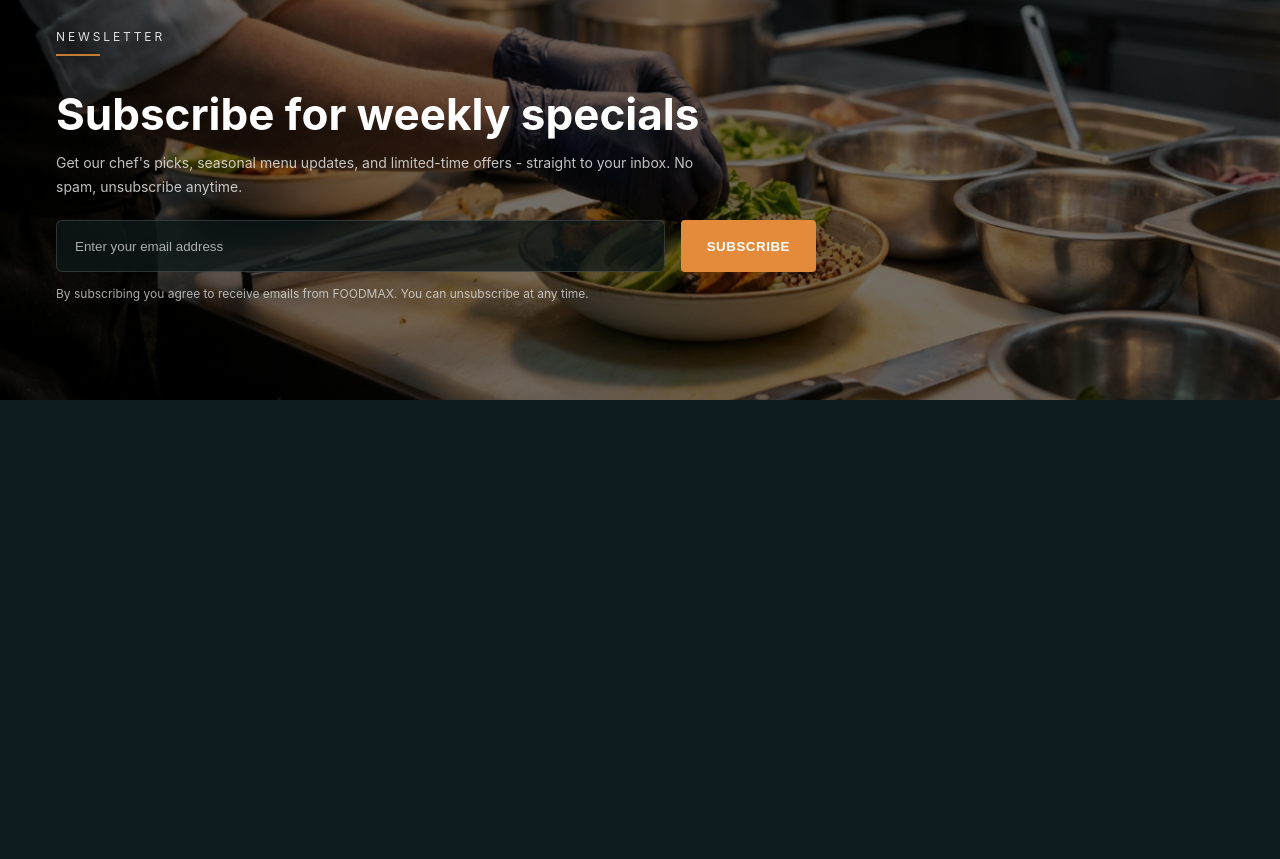
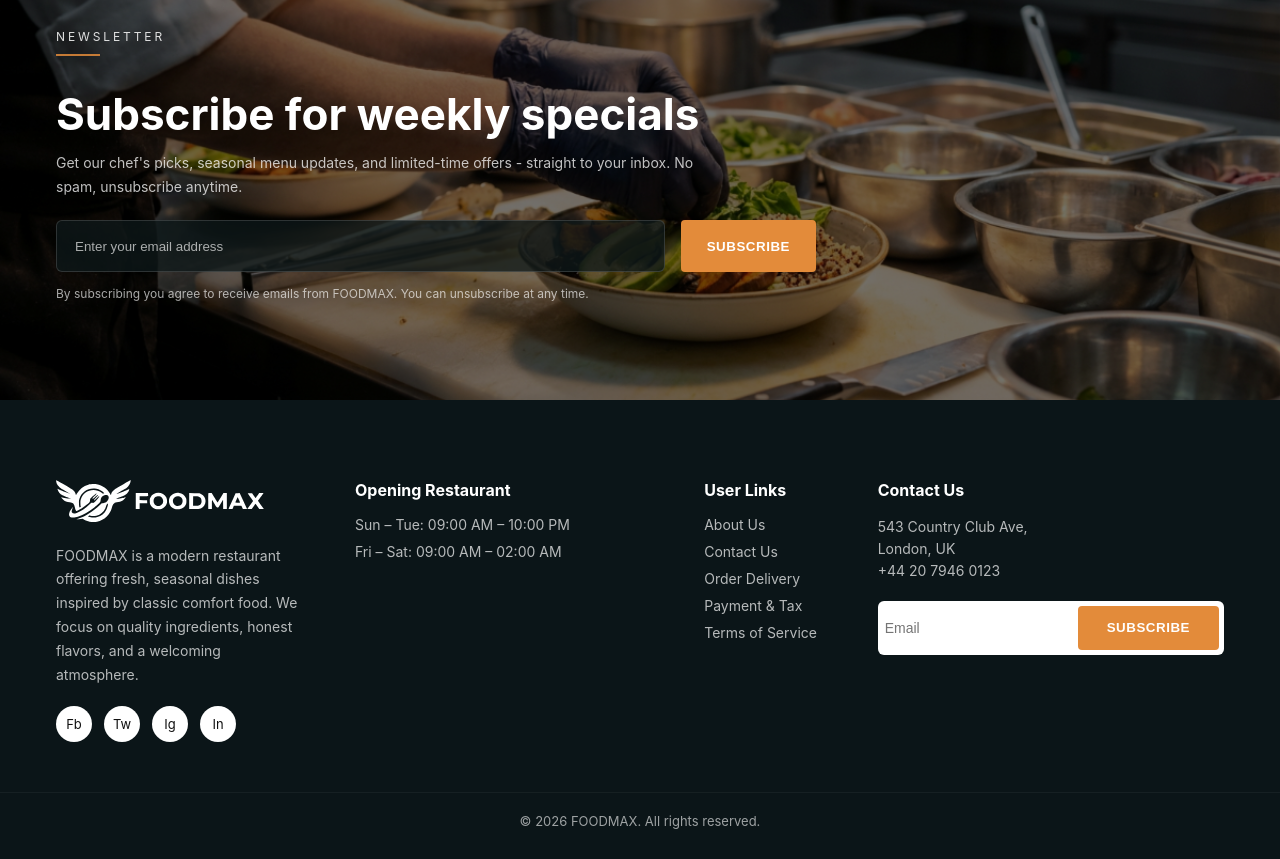
Before and after one commit to zeneka44/restaurant-landing-page, a website built with webpack: page src/index.html in a window 1280 px wide. Shown: the part 3704-4563 px from the top of the page. Before the commit the page ends 4104 px from the top, so only its background shows below. Built offline with nearby package versions, Linux system fonts and the light colour scheme; files whose address does not match are found by name.

Commit message:
feat: initial footer section

```diff
--- a/src/index.html
+++ b/src/index.html
@@ -247,5 +247,71 @@
         </div>
       </section>
     </main>
+    <footer class="footer">
+      <div class="container footer__grid">
+        <!-- Brand -->
+        <div class="footer__brand">
+          <img
+            class="footer__logo"
+            src="./assets/images/logo-light.svg"
+            alt="FOODMAX logo"
+          />
+
+          <p class="footer__text">
+            FOODMAX is a modern restaurant offering fresh, seasonal dishes
+            inspired by classic comfort food. We focus on quality ingredients,
+            honest flavors, and a welcoming atmosphere.
+          </p>
+
+          <div class="footer__socials">
+            <a href="#" aria-label="Facebook" src="">Fb</a>
+            <a href="#" aria-label="Twitter">Tw</a>
+            <a href="#" aria-label="Instagram">Ig</a>
+            <a href="#" aria-label="LinkedIn">In</a>
+          </div>
+        </div>
+        <div class="footer__col">
+          <h3 class="footer__title">Opening Restaurant</h3>
+          <ul class="footer__list">
+            <li>Sun – Tue: 09:00 AM – 10:00 PM</li>
+            <li>Fri – Sat: 09:00 AM – 02:00 AM</li>
+          </ul>
+        </div>
+        <div class="footer__col">
+          <h3 class="footer__title">User Links</h3>
+          <ul class="footer__list">
+            <li><a href="#about">About Us</a></li>
+            <li><a href="#contact">Contact Us</a></li>
+            <li><a href="#order">Order Delivery</a></li>
+            <li><a href="#">Payment & Tax</a></li>
+            <li><a href="#">Terms of Service</a></li>
+          </ul>
+        </div>
+
+        <div class="footer__newsletter">
+          <h3 class="footer__title">Contact Us</h3>
+          <address class="footer__address">
+            543 Country Club Ave,<br />
+            London, UK<br />
+            <a href="tel:+442079460123">+44 20 7946 0123</a>
+          </address>
+          <form class="footer__newsletter-form">
+            <input
+              class="footer__newsletter-input"
+              type="email"
+              id="footer-newsletter-email"
+              placeholder="Email"
+              aria-label="Email address"
+            />
+            <button class="btn btn--primary footer__newsletter-btn" type="submit">
+              Subscribe
+            </button>
+          </form>
+        </div>
+      </div>
+      <div class="footer__bottom">
+        <p>© 2026 FOODMAX. All rights reserved.</p>
+      </div>
+    </footer>
   </body>
 </html>
--- a/src/styles/style.css
+++ b/src/styles/style.css
@@ -471,3 +471,133 @@ h1, h2, h3, p {
   white-space: nowrap;
   border: 0;
 }
+/* Footer */
+
+.footer {
+  background: #0b1518;
+  padding: 80px 0 30px;
+}
+
+.footer__grid {
+  display: grid;
+  grid-template-columns: 2fr 2.4fr 1fr 1.4fr;
+  gap: 48px;
+}
+
+.footer__logo {
+  height: 42px;
+  margin-bottom: 18px;
+}
+
+.footer__text {
+  font-size: 14px;
+  line-height: 1.7;
+  opacity: 0.7;
+  max-width: 360px;
+}
+
+.footer__socials {
+  display: flex;
+  gap: 12px;
+  margin-top: 20px;
+}
+
+.footer__socials a {
+  width: 36px;
+  height: 36px;
+  border-radius: 50%;
+  background: #fff;
+  color: #111;
+  display: flex;
+  align-items: center;
+  justify-content: center;
+  font-size: 13px;
+  text-decoration: none;
+}
+
+.footer__title {
+  margin-bottom: 16px;
+  font-size: 16px;
+  font-weight: 700;
+}
+
+.footer__list {
+  list-style: none;
+  padding: 0;
+  margin: 0;
+}
+
+.footer__list li {
+  margin-bottom: 10px;
+  font-size: 14px;
+  opacity: 0.7;
+}
+
+.footer__list a {
+  color: inherit;
+  text-decoration: none;
+}
+
+.footer__list a:hover {
+  opacity: 1;
+}
+
+.footer__address {
+  font-style: normal;
+  font-size: 14px;
+  line-height: 1.6;
+  opacity: 0.7;
+  margin-bottom: 18px;
+}
+
+.footer__address a {
+  color: inherit;
+  text-decoration: none;
+}
+
+.footer__form {
+  display: flex;
+  gap: 10px;
+}
+
+.footer__input {
+  flex: 1;
+  height: 42px;
+  padding: 0 14px;
+  border-radius: 6px;
+  border: none;
+}
+
+.footer__btn {
+  height: 42px;
+  padding: 0 18px;
+}
+
+.footer__bottom {
+  margin-top: 50px;
+  padding-top: 20px;
+  border-top: 1px solid rgba(255, 255, 255, 0.08);
+  text-align: center;
+  font-size: 13px;
+  opacity: 0.6;
+}
+
+/* Form */
+.footer__newsletter-form {
+  display: flex;
+  align-items: stretch;
+  background-color: white;
+  border-radius: 6px;
+}
+
+.footer__newsletter-input {
+  margin: 5px;
+  height: 44px;
+  border: none;
+  font-size: 14px;
+}
+
+.footer__newsletter-btn {
+  height: 44px;
+  margin: 5px;
+}
```
